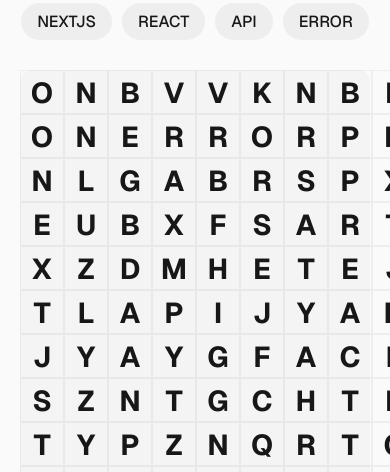
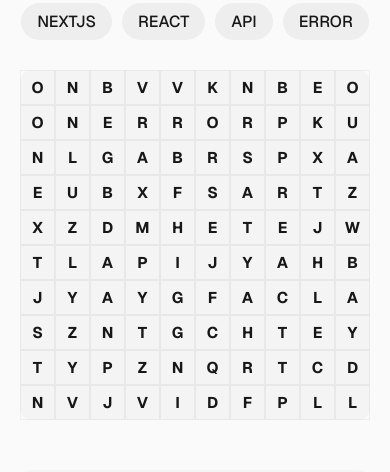
Before and after one commit to slimmsyd/WordGame, a Next.js app in the folder word-game/: page / in a window 390 px wide. Shown: the part 168-640 px from the top of the page. Built offline with nearby package versions, Linux system fonts and the light colour scheme; no server answers.

Commit message:
updatgd this

```diff
--- a/word-game/src/app/page.module.css
+++ b/word-game/src/app/page.module.css
@@ -96,9 +96,10 @@
   cursor: pointer;
   user-select: none;
   border: 1px solid rgba(128, 128, 128, 0.1);
-  min-height: 44px; /* Ensure minimum touch target size */
+  /* min-height removed to allow scaling down on small screens */
   aspect-ratio: 1; /* Keep cells square-ish */
   transition: background-color 0.1s;
+  font-size: clamp(0.8rem, 4vw, 1.8rem); /* Responsive font size */
 }
 
 .cell.selected {
```
